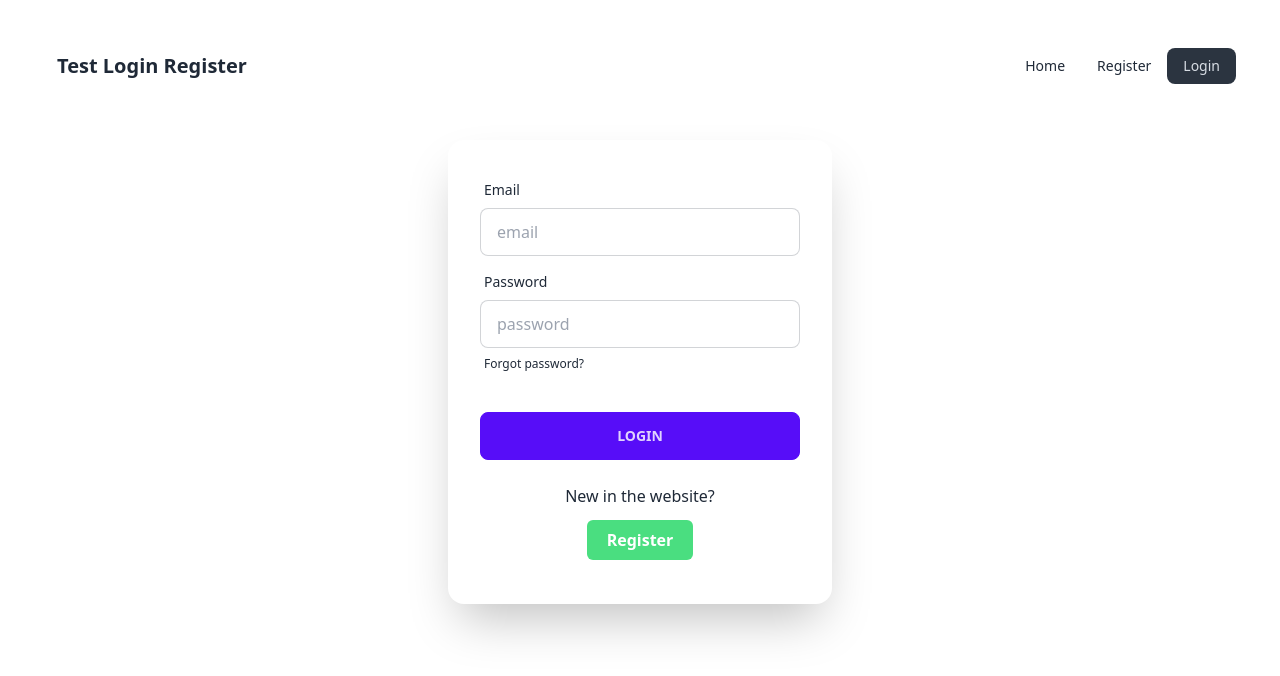
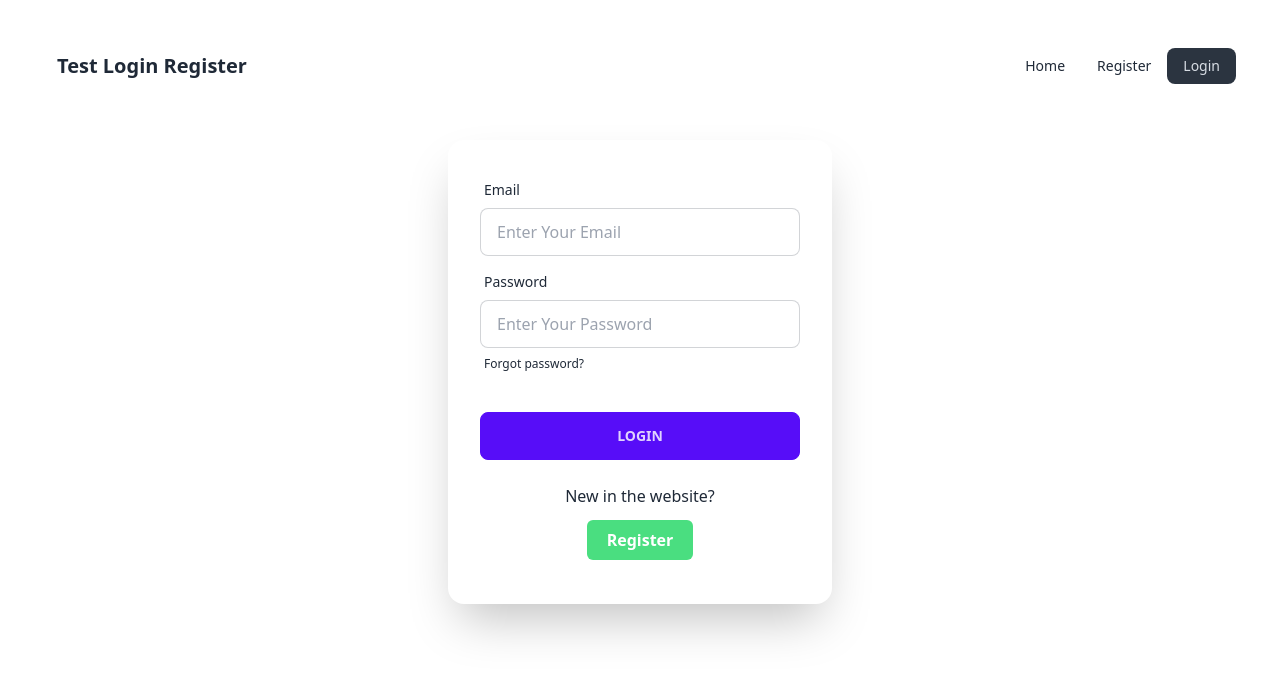
Before and after one commit to mdsayedhasann/login-register, a React (Vite) app: page /login in a window 1280 px wide. Shown: the top 676 px of the page. Built offline with nearby package versions, Linux system fonts and the light colour scheme.

Commit message:
Login setup & Login Success Message shown

```diff
--- a/src/component/Login/Login.jsx
+++ b/src/component/Login/Login.jsx
@@ -1,20 +1,44 @@
 import { Link } from "react-router-dom";
+import auth from "../../firebase/firebase.init";
+import { signInWithEmailAndPassword } from "firebase/auth";
+import { useState } from "react";
 
 const Login = () => {
+  const [successLogin, setSuccessLogin] = useState('')
+
+  // Login Function Start
+  const handleLogin = (e) => {
+    e.preventDefault()
+    const email = e.target.email.value;
+    const password = e.target.password.value;
+    console.log("Logged In", email, password);
+    signInWithEmailAndPassword(auth, email, password)
+    .then(userCrediential => {
+      const user = userCrediential.user
+      console.log(user);
+      setSuccessLogin('Login Success')
+    })
+    .catch(error => {
+      console.log(error);
+    })
+  };
+  // Login Function End
+
   return (
     <div>
       <div className="">
         <div className="flex justify-center mt-10">
           <div className="card flex-shrink-0 w-full max-w-sm shadow-2xl bg-base-100">
-            <form>
+            <form onSubmit={handleLogin}>
               <div className="card-body">
                 <div className="form-control">
                   <label className="label">
                     <span className="label-text">Email</span>
                   </label>
                   <input
-                    type="text"
-                    placeholder="email"
+                    type="email"
+                    name="email"
+                    placeholder="Enter Your Email"
                     className="input input-bordered"
                   />
                 </div>
@@ -23,8 +47,9 @@ const Login = () => {
                     <span className="label-text">Password</span>
                   </label>
                   <input
-                    type="text"
-                    placeholder="password"
+                    type="password"
+                    name="password"
+                    placeholder="Enter Your Password"
                     className="input input-bordered"
                   />
                   <label className="label">
@@ -36,6 +61,10 @@ const Login = () => {
                 <div className="form-control mt-6">
                   <button className="btn btn-primary">Login</button>
                 </div>
+            {
+              successLogin &&
+              <p className="text-green-500"> {successLogin} </p>
+            }
                 <div className="mt-4">
                   <p>New in the website?</p>
                   <Link to="/register">
--- a/src/component/Register/Register.jsx
+++ b/src/component/Register/Register.jsx
@@ -41,7 +41,7 @@ const Register = () => {
       createUserWithEmailAndPassword(auth, email, password)
         .then((userCredential) => {
           const user = userCredential.user;
-          setSuccessRegister("Login Success");
+          setSuccessRegister("Registration Success");
           console.log(user);
         })
         .catch((error) => {
@@ -96,11 +96,6 @@ const Register = () => {
                       )}
                     </p>
                   </div>
-                  <label className="label">
-                    <a href="#" className="label-text-alt link link-hover">
-                      Forgot password?
-                    </a>
-                  </label>
 
                   <div className="flex gap-2 mt-1">
                       <input type="checkbox" name="terms" id="" />
```
